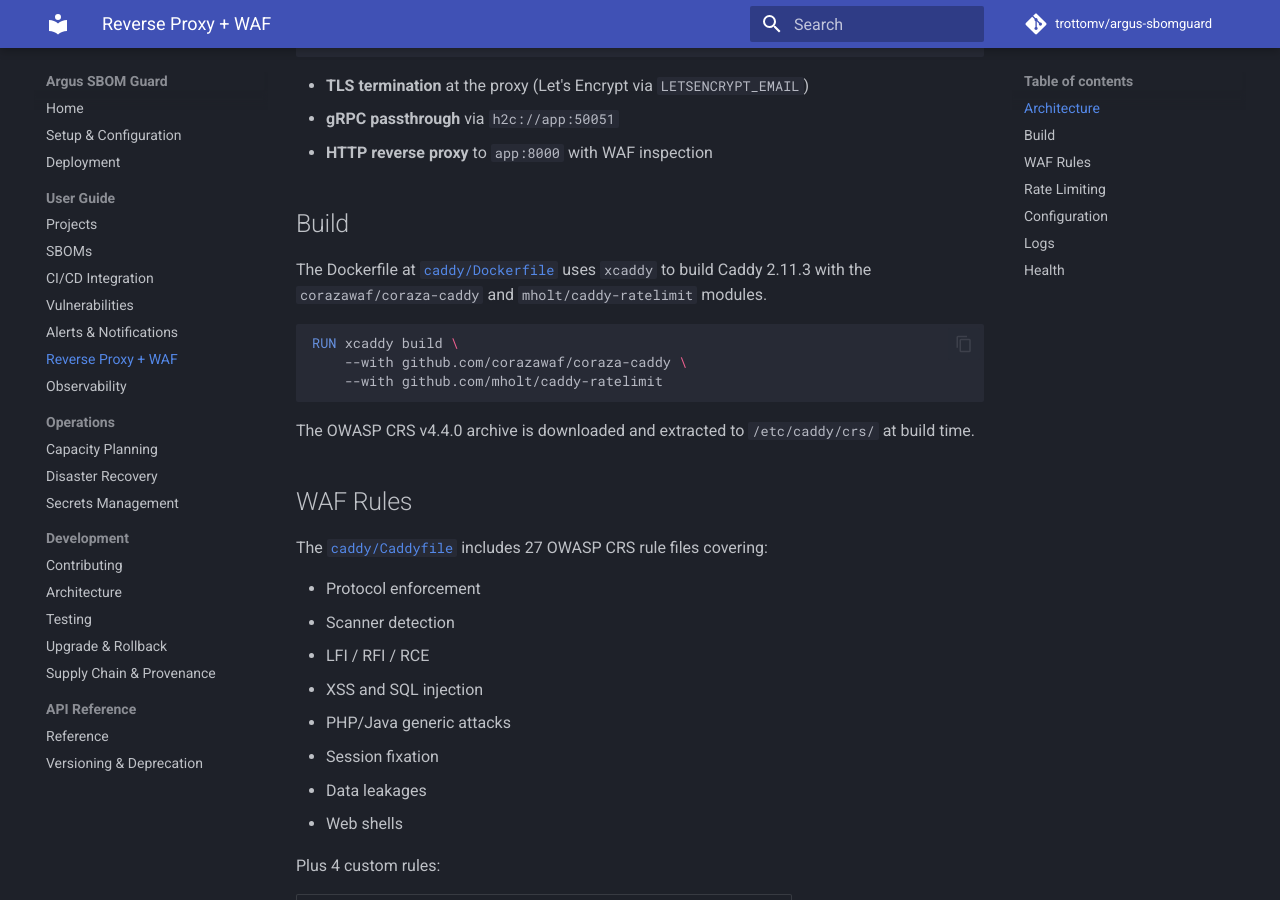
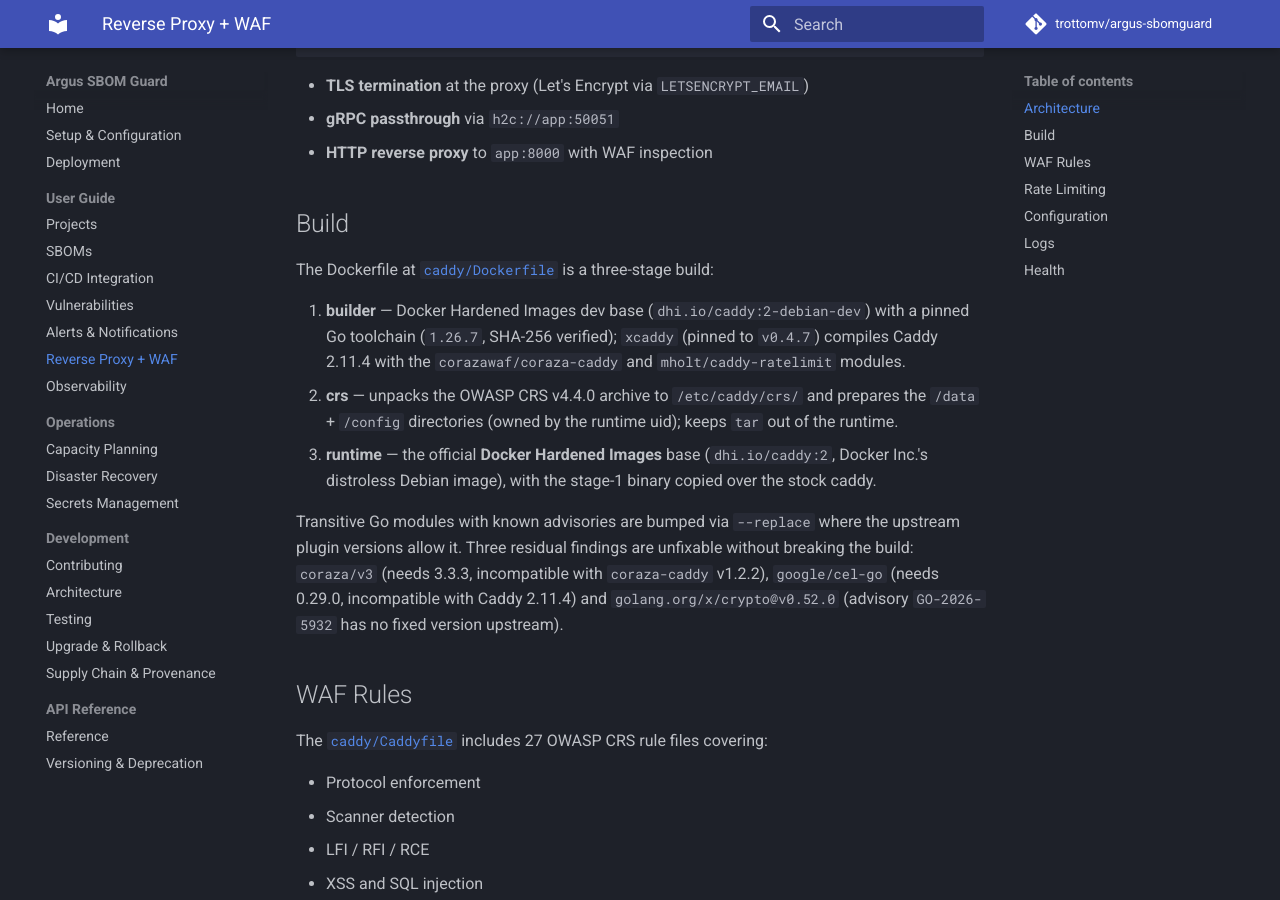
Before and after one commit to trottomv/argus-sbomguard, an MkDocs documentation site: the page built from docs/guide/proxy.md, in a window 1280 px wide and 900 px high, scrolled down 324 px. Built offline with MkDocs 1.6.1 and Material for MkDocs 9.7.7, drawn with Linux system fonts in a browser that asks for light colours; comment, search, counter and statistics services are not loaded; the version menu is left out.

Commit message:
feat: harden proxy image with Docker Hardened Images base
Rebuild the Caddy proxy on Docker Hardened Images (dhi.io):
- builder: dhi.io/caddy:2-debian-dev + pinned Go 1.26.7 (SHA-256 verified),
  xcaddy v0.4.7, Caddy 2.11.4
- runtime: dhi.io/caddy:2 distroless base, non-root uid 65532, curl-free
- bump transitive Go deps with known CVEs via --replace (x/crypto, x/net,
  x/text, grpc, otel, chi, klauspost, go-jose)
- compose: cap_drop ALL + NET_BIND_SERVICE, read-only rootfs, tmpfs /tmp,
  no-new-privileges

Drops the proxy image from 13 critical vulnerabilities to 0 critical / 0 high
(3 residual findings are unfixable without breaking the build).

````diff
--- a/docs/guide/proxy.md
+++ b/docs/guide/proxy.md
@@ -15,15 +15,13 @@
 
 ## Build
 
-The Dockerfile at [`caddy/Dockerfile`](https://github.com/trottomv/argus-sbomguard/blob/main/caddy/Dockerfile) uses `xcaddy` to build Caddy 2.11.3 with the `corazawaf/coraza-caddy` and `mholt/caddy-ratelimit` modules.
+The Dockerfile at [`caddy/Dockerfile`](https://github.com/trottomv/argus-sbomguard/blob/main/caddy/Dockerfile) is a three-stage build:
 
-```dockerfile
-RUN xcaddy build \
-    --with github.com/corazawaf/coraza-caddy \
-    --with github.com/mholt/caddy-ratelimit
-```
+1. **builder** — Docker Hardened Images dev base (`dhi.io/caddy:2-debian-dev`) with a pinned Go toolchain (`1.26.7`, SHA-256 verified); `xcaddy` (pinned to `v0.4.7`) compiles Caddy 2.11.4 with the `corazawaf/coraza-caddy` and `mholt/caddy-ratelimit` modules.
+2. **crs** — unpacks the OWASP CRS v4.4.0 archive to `/etc/caddy/crs/` and prepares the `/data` + `/config` directories (owned by the runtime uid); keeps `tar` out of the runtime.
+3. **runtime** — the official **Docker Hardened Images** base (`dhi.io/caddy:2`, Docker Inc.'s distroless Debian image), with the stage-1 binary copied over the stock caddy.
 
-The OWASP CRS v4.4.0 archive is downloaded and extracted to `/etc/caddy/crs/` at build time.
+Transitive Go modules with known advisories are bumped via `--replace` where the upstream plugin versions allow it. Three residual findings are unfixable without breaking the build: `coraza/v3` (needs 3.3.3, incompatible with `coraza-caddy` v1.2.2), `google/cel-go` (needs 0.29.0, incompatible with Caddy 2.11.4) and `golang.org/x/crypto@v0.52.0` (advisory `GO-2026-5932` has no fixed version upstream).
 
 ## WAF Rules
 
````
Also changed, not shown: 2 other files.
